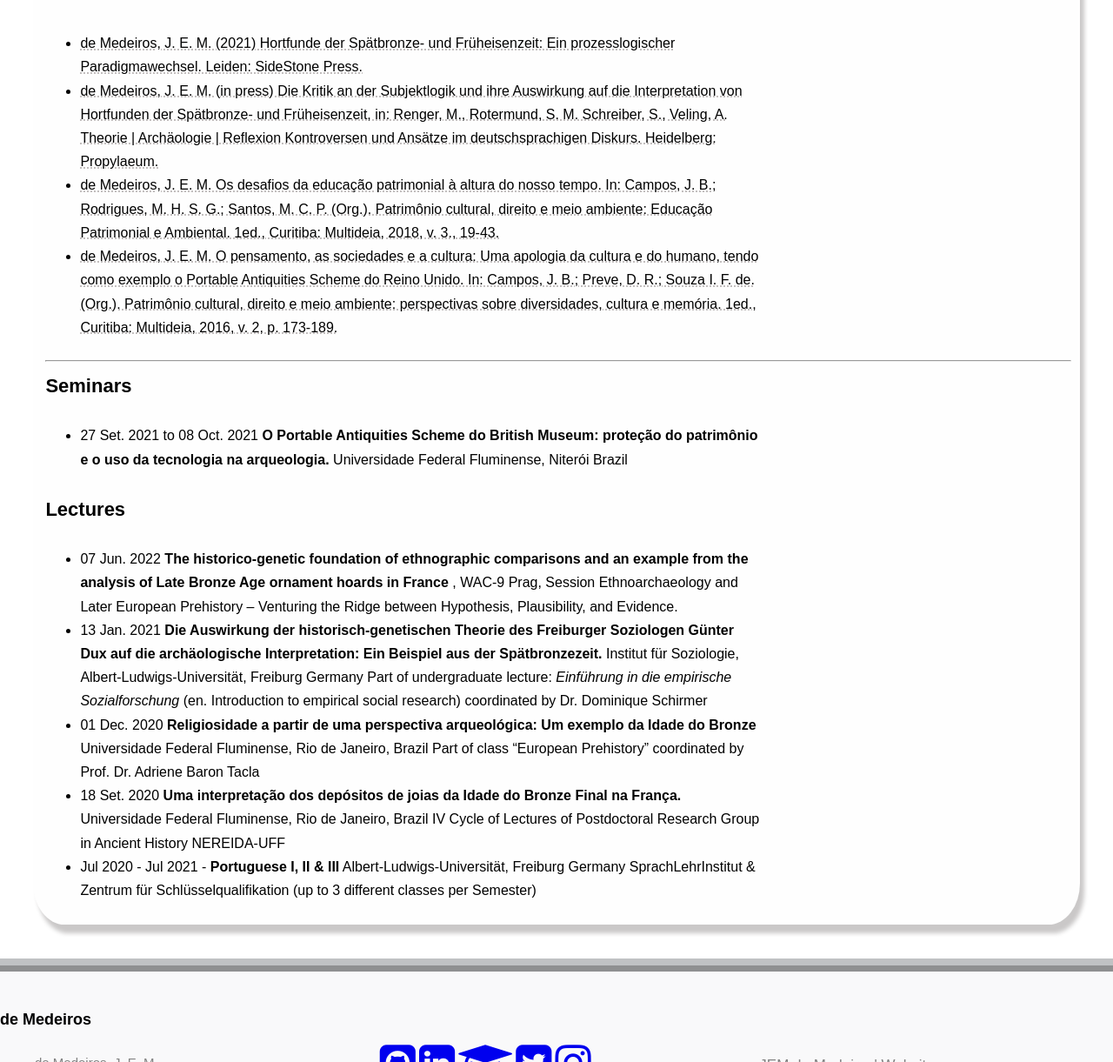
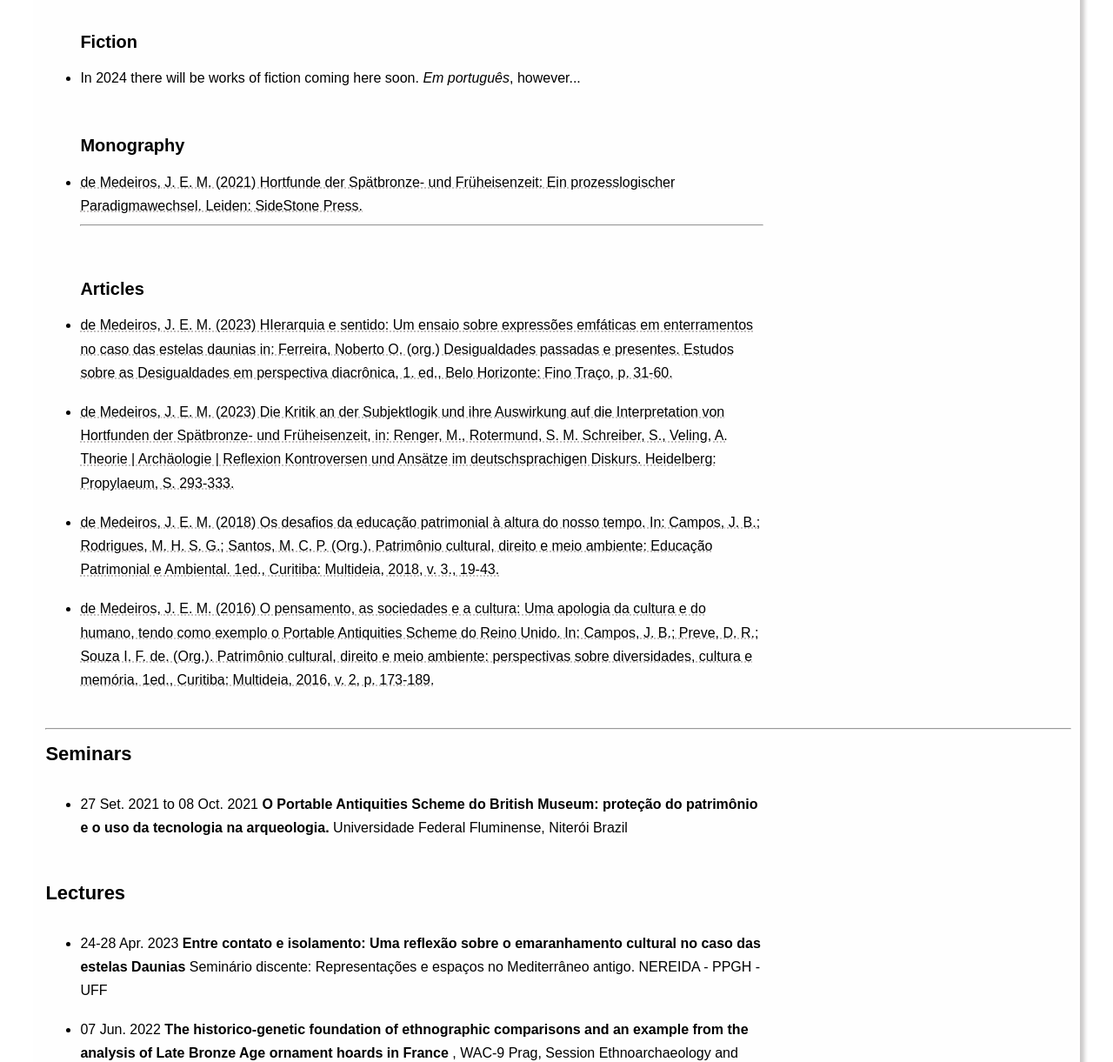
Before and after one commit to jemedeiros/jemedeiros.github.io, a Jekyll site: the page built from publications.html, in a window 1280 px wide and 1400 px high, scrolled down 399 px. Shown: the part 179-1400 px from the top of the window at 87% size. Built offline with Jekyll 4.4.1, drawn with Linux system fonts in a browser that asks for light colours.

Commit message:
update publications

```diff
--- a/publications.html
+++ b/publications.html
@@ -15,51 +15,71 @@ title: Publications
 </div>
             <div class="content left">
 			<ul>
+                <h2> Fiction </h2>
+                <li> In 2024 there will be works of fiction coming here soon. <em> Em português</em>, however... </li>
+                <br>
+                <br>
+                <h2> Monography </h2>
 				 <li>
 					 <a href="https://www.sidestone.com/books/hortfunde-der-spaetbronze-und-frueheisenzeit">
 					 	de Medeiros, J. E. M. (2021)  Hortfunde der Spätbronze- und Früheisenzeit: Ein prozesslogischer Paradigmawechsel. Leiden: SideStone Press.
 					 </a>
 				 </li>
+                 <hr>
+                 <br>
+                 <br>
+                 <h2> Articles </h2>
+                 <li>
+                    <a href="https://www.finotracoeditora.com.br/e-book-desigualdades-passadas-e-presentes-estudos-sobre-as-desigualdades-em-perspectiva-diacronica">
+                        de Medeiros, J. E. M. (2023) HIerarquia e sentido: Um ensaio sobre expressões emfáticas em enterramentos no caso das estelas daunias in: Ferreira, Noberto O. (org.) Desigualdades passadas e presentes.
+                        Estudos sobre as Desigualdades em perspectiva diacrônica, 1. ed., Belo Horizonte: Fino Traço, p. 31-60.
+                    </a>
+                </li><br>
 
 				 <li>
-					 <a>
-					 	de Medeiros, J. E. M. (in press) Die Kritik an der Subjektlogik und ihre Auswirkung auf die Interpretation von Hortfunden der Spätbronze- und Früheisenzeit,
+					 <a href="https://books.ub.uni-heidelberg.de/propylaeum/catalog/book/1092/chapter/15028">
+					 	de Medeiros, J. E. M. (2023) Die Kritik an der Subjektlogik und ihre Auswirkung auf die Interpretation von Hortfunden der Spätbronze- und Früheisenzeit,
 					 	in: Renger, M.,  Rotermund, S. M. Schreiber, S., Veling, A.
-					 	Theorie | Archäologie | Reflexion Kontroversen und Ansätze im deutschsprachigen Diskurs. Heidelberg: Propylaeum.
+					 	Theorie | Archäologie | Reflexion Kontroversen und Ansätze im deutschsprachigen Diskurs. Heidelberg: Propylaeum, S. 293-333.
 					 </a>
-				 </li>
+				 </li>	<br>
 			         <li> <a href=" https://www.academia.edu/37769081/Os_desafios_da_educa%C3%A7%C3%A3o_patrimonial_%C3%A0_altura_do_nosso_tempo?source=swp_share">
-de Medeiros, J. E. M. Os desafios da educação patrimonial à altura do nosso tempo.
+de Medeiros, J. E. M. (2018) Os desafios da educação patrimonial à altura do nosso tempo.
 In: Campos, J. B.; Rodrigues, M. H. S. G.; Santos, M. C. P. (Org.). Patrimônio cultural, direito e meio ambiente:
 Educação Patrimonial e Ambiental. 1ed., Curitiba: Multideia, 2018, v. 3., 19-43.
 				 </a>
-			         </li>
+			         </li><br>
 			         <li>  <a href=" https://www.academia.edu/16578367/O_pensamento_as_sociedades_e_a_cultura._Uma_apologia_da_cultura_e_do_humano_tendo_como_exemplo_o_Portable_Antiquities_Scheme_do_Reino_Unido?source=swp_share">
-de Medeiros, J. E. M. O pensamento, as sociedades e a cultura: Uma apologia da cultura e do humano, tendo como exemplo o Portable Antiquities Scheme do Reino Unido.
+de Medeiros, J. E. M. (2016) O pensamento, as sociedades e a cultura: Uma apologia da cultura e do humano, tendo como exemplo o Portable Antiquities Scheme do Reino Unido.
 In: Campos, J. B.; Preve, D. R.; Souza I. F. de. (Org.). Patrimônio cultural, direito e meio ambiente:
 perspectivas sobre diversidades, cultura e memória. 1ed., Curitiba: Multideia, 2016, v. 2, p. 173-189.
 				 </a>
-				 </li>
+				 </li><br>
             </ul>
             </div>
         <hr></hr>
 	<h1> Seminars </h1>
 	    <div class="content left">
 	    <ul>
-		    <li> 27 Set. 2021 to 08 Oct. 2021 <strong> O Portable Antiquities Scheme do British Museum: proteção do patrimônio e o uso da tecnologia na arqueologia. </strong> Universidade Federal Fluminense, Niterói Brazil </li>
+		    <li> 27 Set. 2021 to 08 Oct. 2021 <strong> O Portable Antiquities Scheme do British Museum: proteção do patrimônio e o uso da tecnologia na arqueologia. </strong> Universidade Federal Fluminense, Niterói Brazil
+            </li>
+            <br>
 	    </ul>
 	</div>
         <h1> Lectures </h1>
         <div class="content left">
         <ul>
+            <li>
+                24-28 Apr. 2023 <strong> Entre contato e isolamento: Uma reflexão sobre o emaranhamento cultural no caso das estelas Daunias </strong> Seminário discente: Representações e espaços no Mediterrâneo antigo. NEREIDA - PPGH - UFF
+            </li>
+            <br>
 	    <li>
                 07 Jun. 2022 <strong> The historico-genetic foundation of ethnographic comparisons and
 		an example from the analysis of Late Bronze Age ornament hoards
 		in France </strong>, WAC-9 Prag, Session Ethnoarchaeology and Later European Prehistory – Venturing the Ridge between Hypothesis, Plausibility,
 		    and Evidence.
-
-            </li>
-
+        </li>
+        <br>
             <li>
                 13 Jan. 2021 <strong> Die Auswirkung der historisch-genetischen
                     Theorie des Freiburger Soziologen Günter Dux auf die archäologische
@@ -67,19 +87,20 @@ perspectivas sobre diversidades, cultura e memória. 1ed., Curitiba: Multideia,
                     Institut für Soziologie, Albert-Ludwigs-Universität, Freiburg Germany
                     Part of undergraduate lecture: <em>Einführung in die empirische Sozialforschung</em>
                     (en. Introduction to empirical social research) coordinated by Dr. Dominique Schirmer
-
-
             </li>
+            <br>
             <li>
                 01 Dec. 2020 <strong> Religiosidade a partir de uma perspectiva arqueológica: Um exemplo da Idade do Bronze </strong>
                 Universidade Federal Fluminense, Rio de Janeiro, Brazil
                 Part of class “European Prehistory” coordinated by Prof. Dr. Adriene Baron Tacla
             </li>
+            <br>
             <li>
                 18 Set. 2020 <strong>Uma interpretação dos depósitos de joias da Idade do Bronze Final na França. </strong>
                 Universidade Federal Fluminense, Rio de Janeiro, Brazil
                 IV Cycle of Lectures of Postdoctoral Research Group in Ancient History NEREIDA-UFF
             </li>
+            <br>
             <li> Jul 2020 - Jul 2021 - <strong>Portuguese I, II & III</strong>
                  Albert-Ludwigs-Universität, Freiburg Germany
                  SprachLehrInstitut & Zentrum für Schlüsselqualifikation
```
Also changed, not shown: 1 other file.
